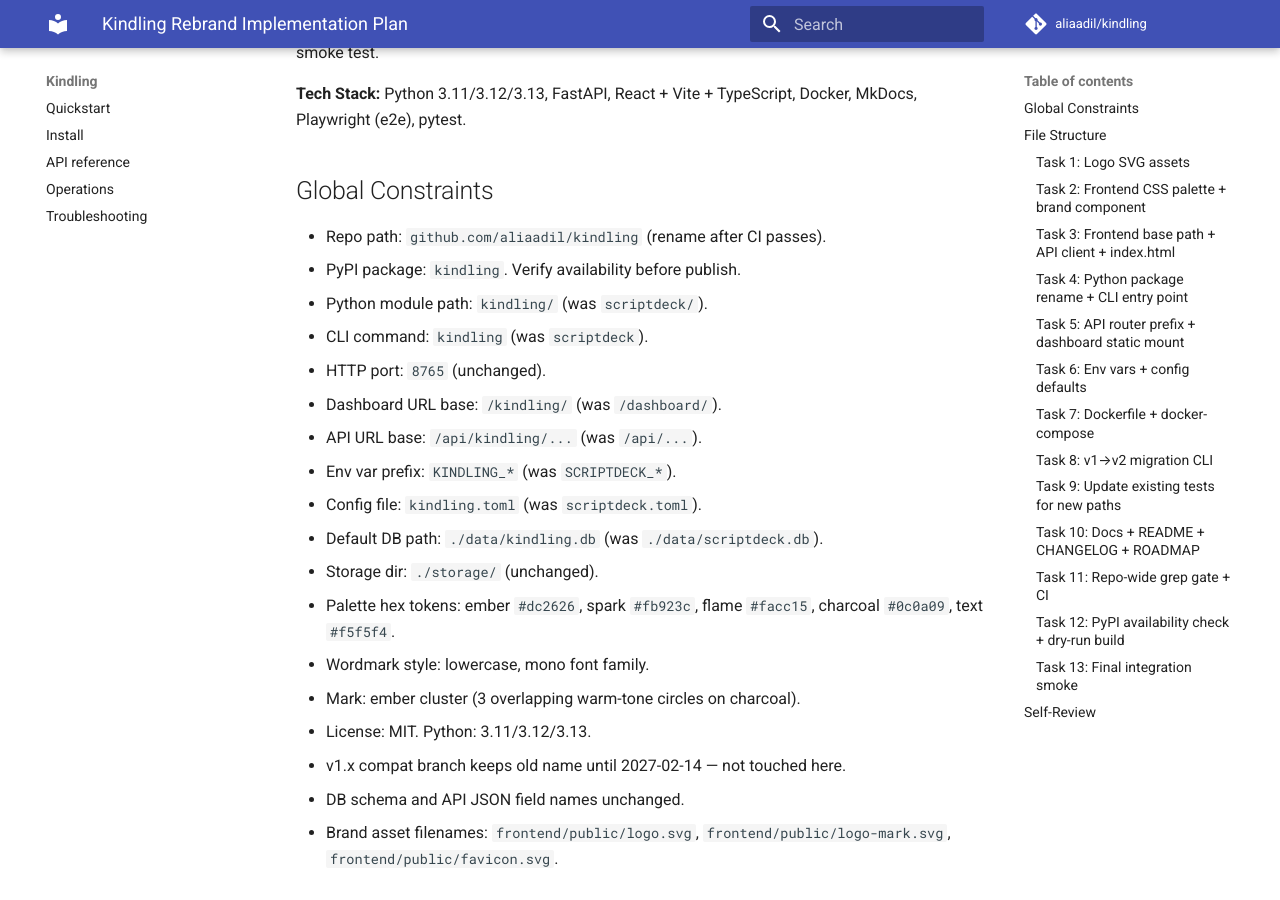
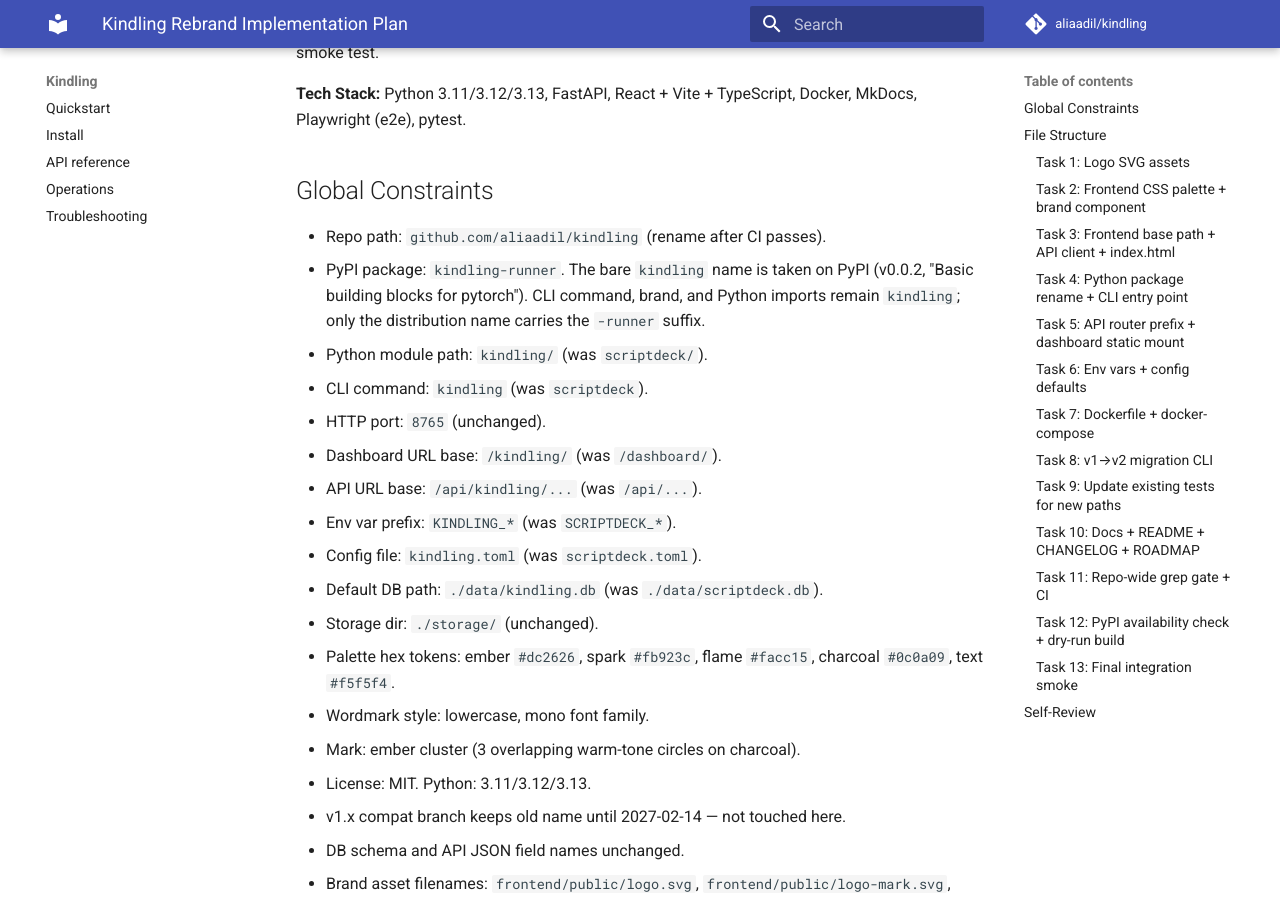
Before and after one commit to aliaadil/scriptdeck, an MkDocs documentation site: the page built from docs/superpowers/plans/2026-08-17-kindling-rebrand.md, in a window 1280 px wide and 900 px high, scrolled down 351 px. Built offline with MkDocs 1.6.1 and Material for MkDocs 9.7.7, drawn with Linux system fonts in a browser that asks for light colours; comment, search, counter and statistics services are not loaded.

Commit message:
docs(rebrand): switch PyPI distribution to kindling-runner (name taken)

```diff
--- a/docs/superpowers/plans/2026-08-17-kindling-rebrand.md
+++ b/docs/superpowers/plans/2026-08-17-kindling-rebrand.md
@@ -11,7 +11,7 @@
 ## Global Constraints
 
 - Repo path: `github.com/aliaadil/kindling` (rename after CI passes).
-- PyPI package: `kindling`. Verify availability before publish.
+- PyPI package: `kindling-runner`. The bare `kindling` name is taken on PyPI (v0.0.2, "Basic building blocks for pytorch"). CLI command, brand, and Python imports remain `kindling`; only the distribution name carries the `-runner` suffix.
 - Python module path: `kindling/` (was `scriptdeck/`).
 - CLI command: `kindling` (was `scriptdeck`).
 - HTTP port: `8765` (unchanged).
```
Also changed, not shown: docs/superpowers/specs/2026-08-17-kindling-rebrand-design.md (+1 -1 lines).
